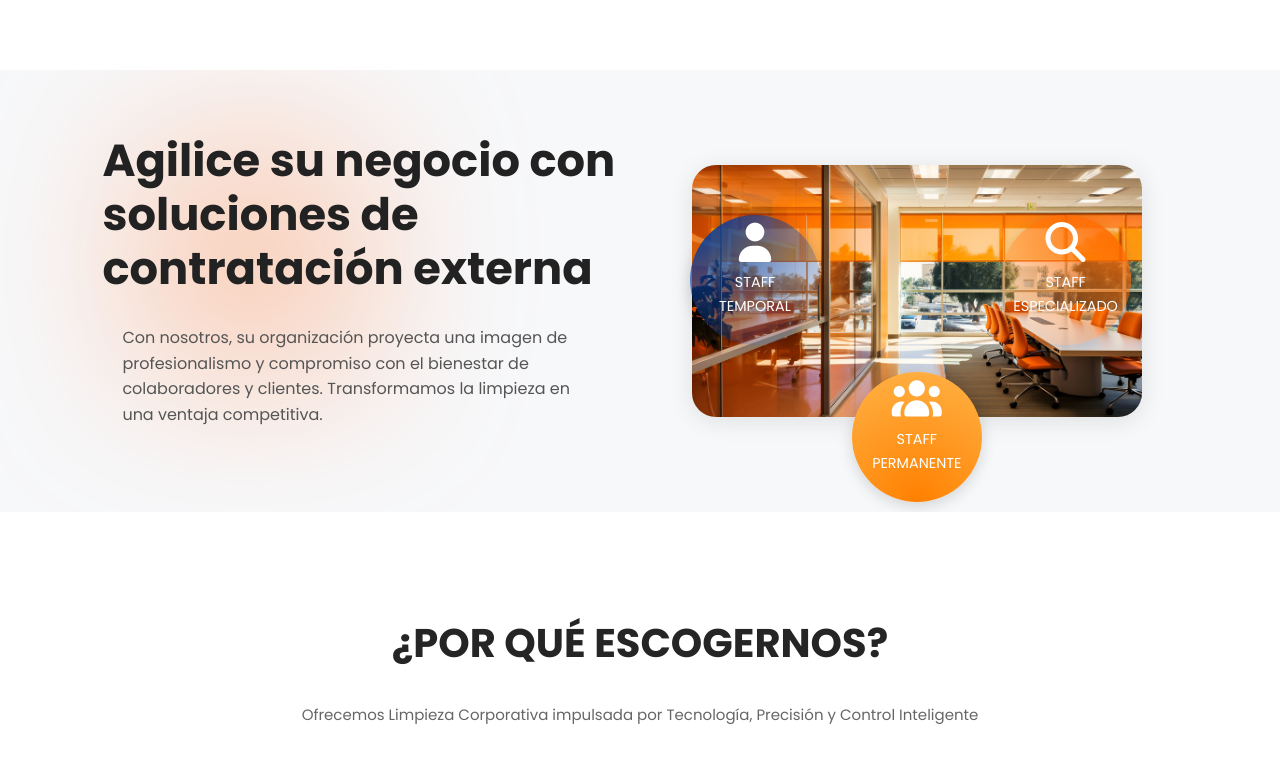
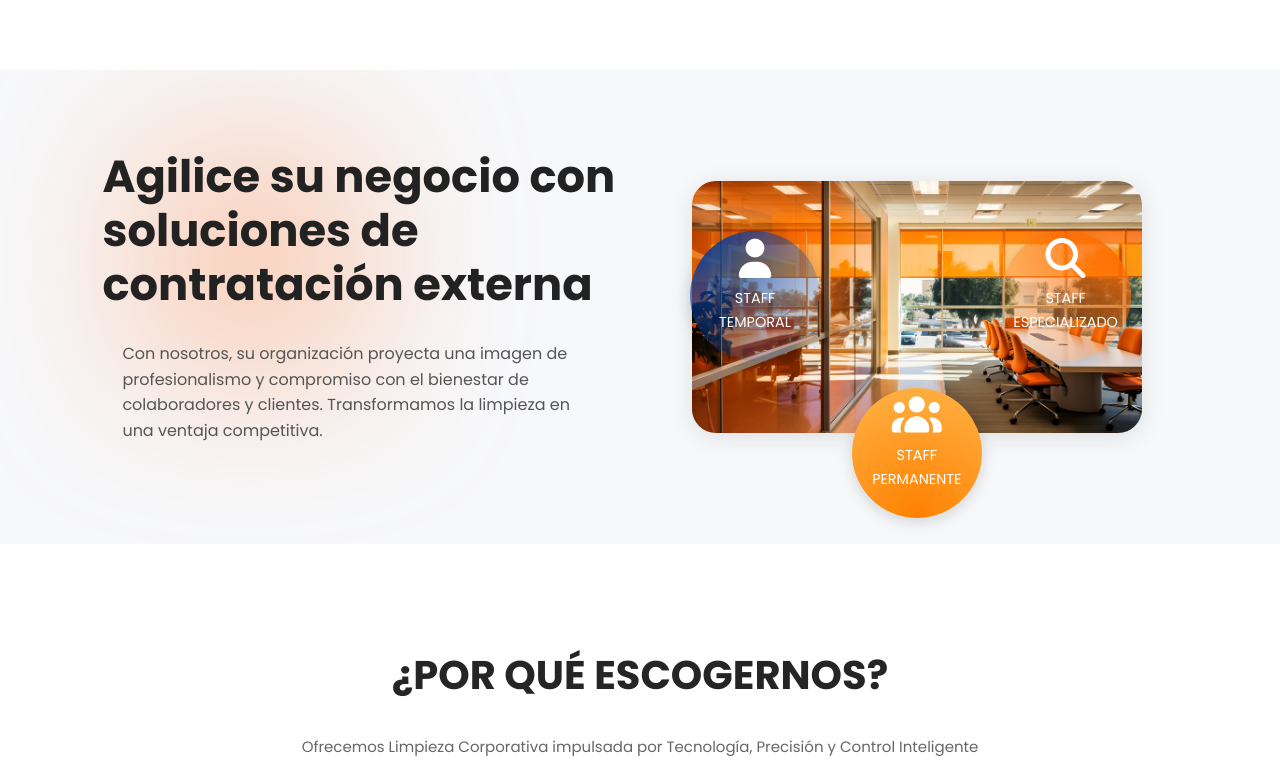
Before and after one commit to Bioniko/bpohn, a PHP site: page /soluciones-y-servicios.php in a window 1280 px wide. Shown: the part 97-881 px from the top of the page. Run offline with PHP 8.4, Linux system fonts and the light colour scheme; some libraries are stand-ins or nearby versions.

Commit message:
Update banner-soluciones.php

```diff
--- a/banner-soluciones.php
+++ b/banner-soluciones.php
@@ -16,7 +16,7 @@
   align-items: center;
   justify-content: space-between;
   gap: 2rem;
-  padding: 4rem 8%;
+  padding: 5rem 8%;
   flex-wrap: wrap;
   position: relative;
   background-color: #f7f8fa;
```
